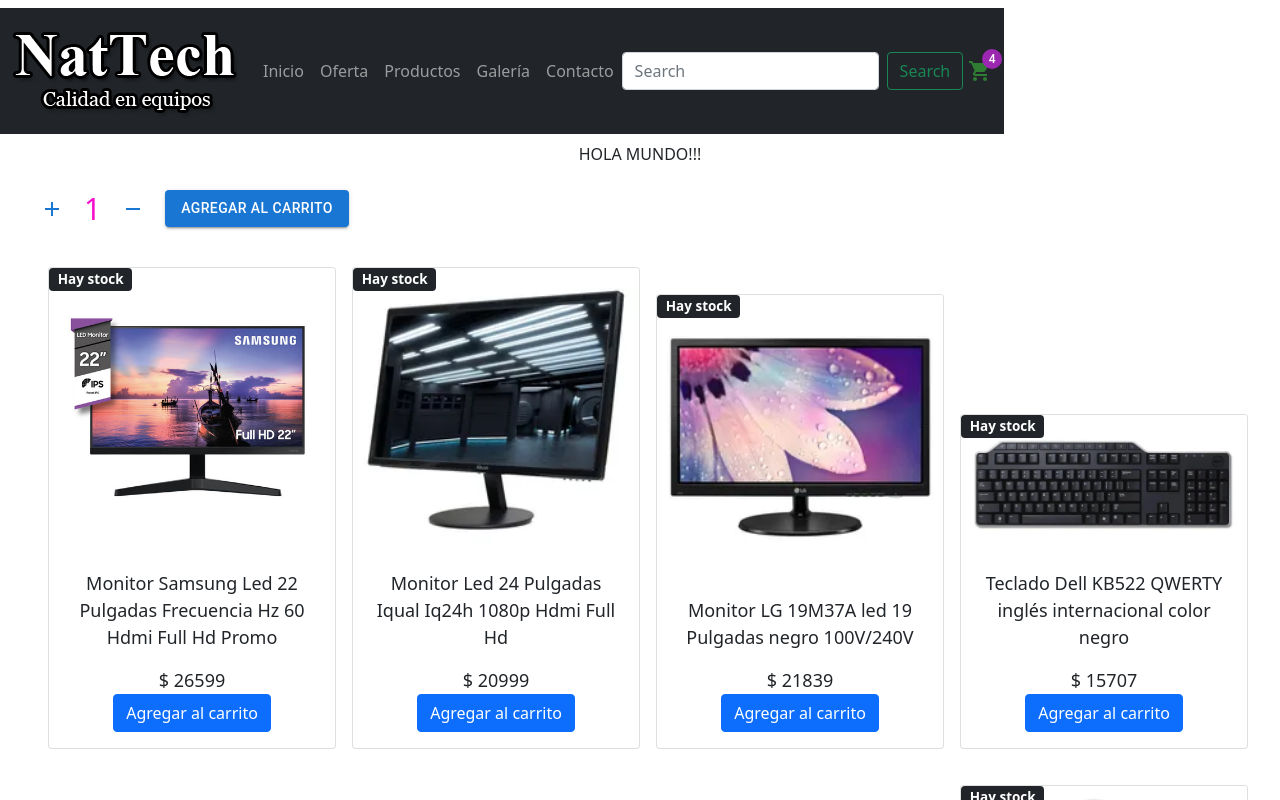
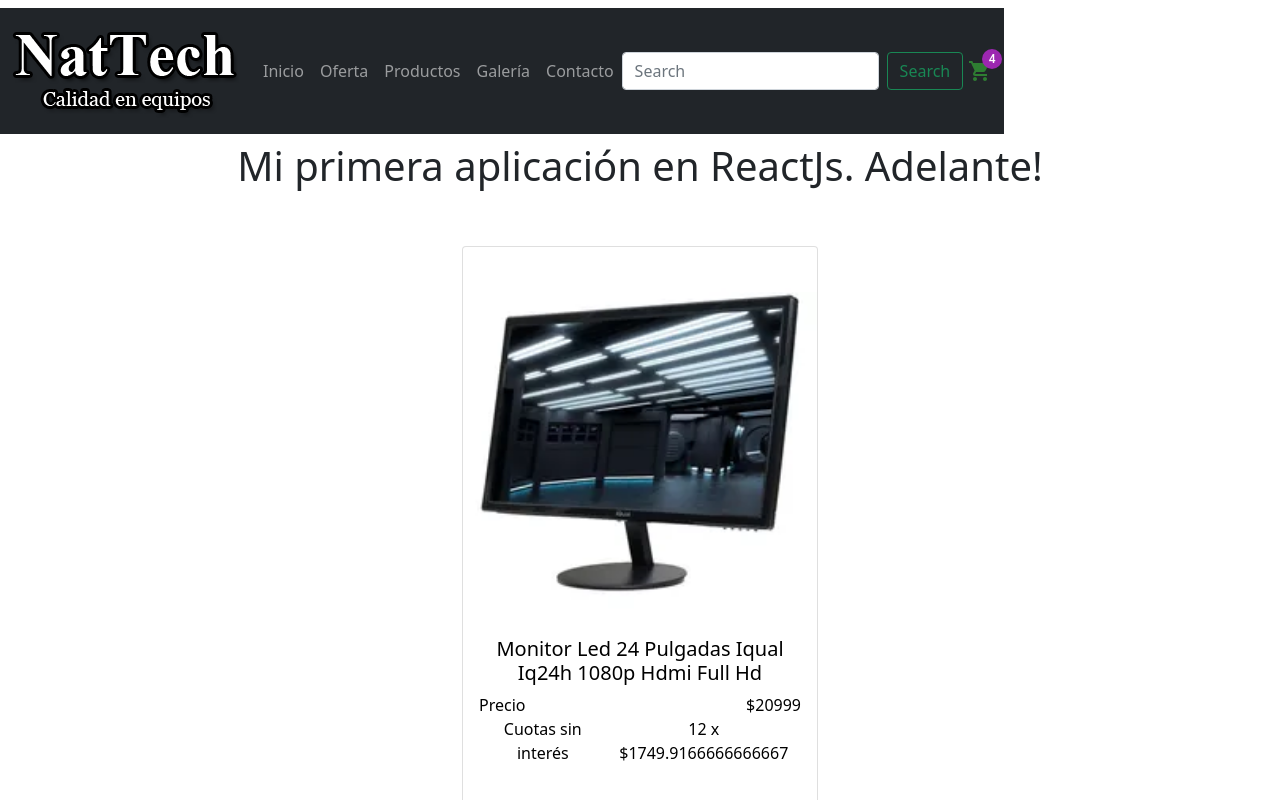
Before and after one commit to natysoledadgutierrez/nattech, a React (Create React App) app: page /item/1 in a window 1280 px wide. Shown: the top 800 px of the page. Built offline with nearby package versions, Linux system fonts and the light colour scheme.

Commit message:
Detalle de producto

```diff
--- a/src/App.js
+++ b/src/App.js
@@ -1,7 +1,7 @@
 import './App.css';
 import Navbar from './components/Navbar';
 import ItemListContainer from './components/ItemListContainer';
-import ItemCount from './components/ItemCount';
+import ItemDetailContainer from './components/ItemDetailContainer';
 
 
 const App = () => {
@@ -9,8 +9,9 @@
   return (
     <div className="App">
       <Navbar />
-      <ItemListContainer greeting='HOLA MUNDO!!!'/>
       <h1>Mi primera aplicación en ReactJs. {coder} </h1>
+      {/* <ItemListContainer greeting='HOLA MUNDO!!!'/> */}
+      <ItemDetailContainer />
     </div>
   );
 }
--- /dev/null
+++ b/src/components/ItemDetail.js
@@ -0,0 +1,50 @@
+import ItemCount from './ItemCount';
+
+const ItemDetail = ({ item }) => {
+
+    const onAdd = (qty) => {
+        alert("You have selected " + qty + " items.");
+    }
+
+    let cuota = item.precio / item.cuotas;
+
+    return (
+        <>
+        {
+            item.imagen ?
+                <section>
+                    <div className="container py-5">
+                        <div className="row justify-content-center">
+                        <div className="col-md-8 col-lg-6 col-xl-4">
+                            <div className="card text-black">
+                            <i className="fab fa-apple fa-lg pt-3 pb-1 px-3"></i>
+                            <img src={require("../images/" + item.imagen)}
+                                className="card-img-top" alt="Apple Computer" />
+                            <div className="card-body">
+                                <div className="text-center">
+                                <h5 className="card-title">{item.nombre}</h5>
+                                </div>
+                                <div className="d-flex justify-content-between">
+                                    <span>Precio</span><span>${item.precio}</span>
+                                </div>
+                                <div className="d-flex justify-content-between">
+                                    <span>{item.interes == 0 ? "Cuotas sin interés" : ""}</span>
+                                    <span>{item.cuotas} x ${((cuota * item.interes) / 100) + cuota}</span>
+                                </div>
+                                <div className="d-flex justify-content-between total font-weight-bold mt-4">
+                                <ItemCount stock={3} initial={1} onAdd={onAdd}/>
+
+                                </div>
+                            </div>
+                            </div>
+                        </div>
+                        </div>
+                    </div>
+                    </section>
+            : <p>Cargando...</p>
+        }
+        </>
+    );
+}
+
+export default ItemDetail;
--- /dev/null
+++ b/src/components/ItemDetailContainer.js
@@ -0,0 +1,20 @@
+import ItemDetail from './ItemDetail';
+import CustomFetch from '../utils/CustomFetch'
+import { useEffect, useState } from 'react';
+const { productos } = require('../utils/Productos');
+
+const ItemDetailContainer = () => {
+    const [dato, setDato] = useState([]);
+
+    useEffect(() => {
+        CustomFetch(2000, productos[1])
+            .then(result => setDato(result))
+            .catch(err => console.log(err))
+    }, []);
+
+    return (
+                <ItemDetail item={dato} />
+        );
+}
+
+export default ItemDetailContainer;
--- a/src/components/ItemListContainer.js
+++ b/src/components/ItemListContainer.js
@@ -1,5 +1,4 @@
 import './ItemListContainer.css';
-import ItemCount from './ItemCount';
 import ItemList from './ItemList';
 import CustomFetch from '../utils/CustomFetch'
 import { useEffect, useState } from 'react';
@@ -14,14 +13,9 @@
             .catch(err => console.log(err))
     }, []);
 
-
-    const onAdd = (qty) => {
-        alert("You have selected " + qty + " items.");
-    }
     return (
             <div>
                 <div className="ItemListContainer"> {props.greeting} </div>
-                <ItemCount stock={5} initial={1} onAdd={onAdd}/>
                 <ItemList items={datos} />
             </div>
         );
```
